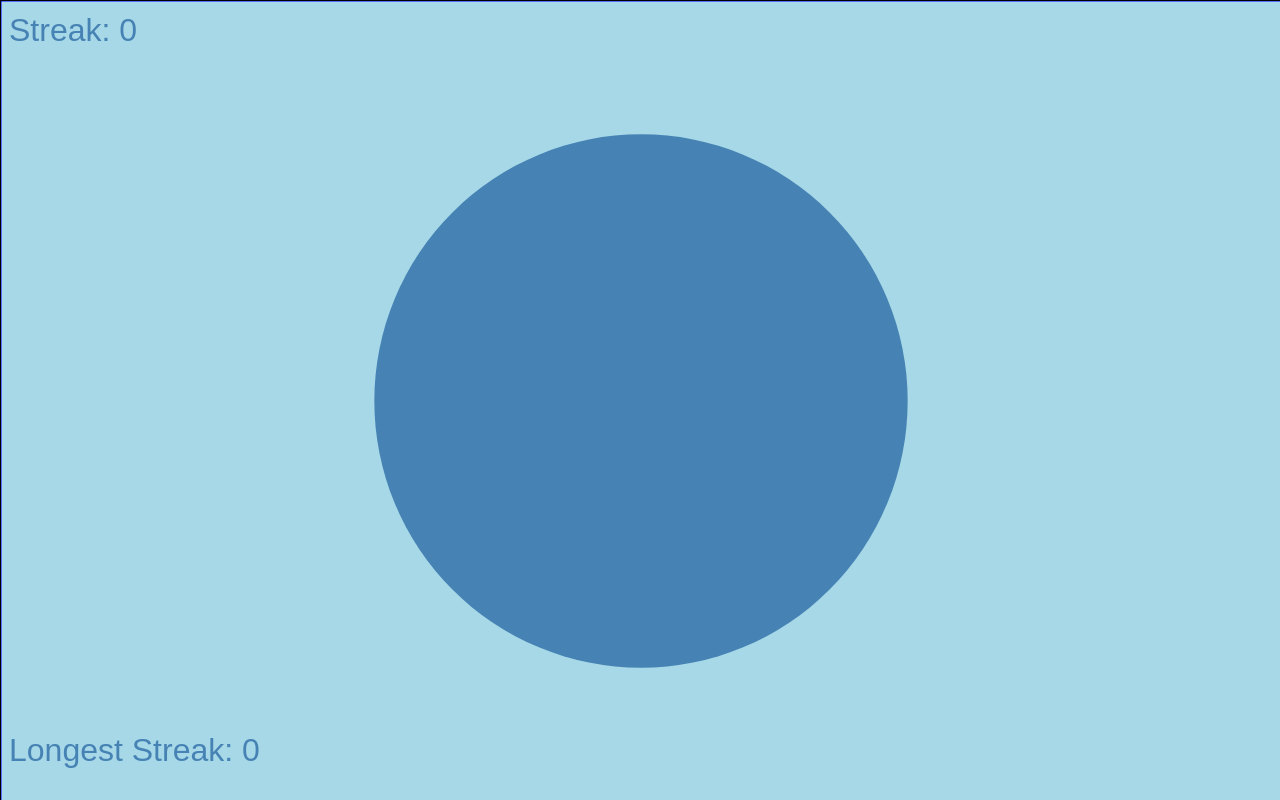
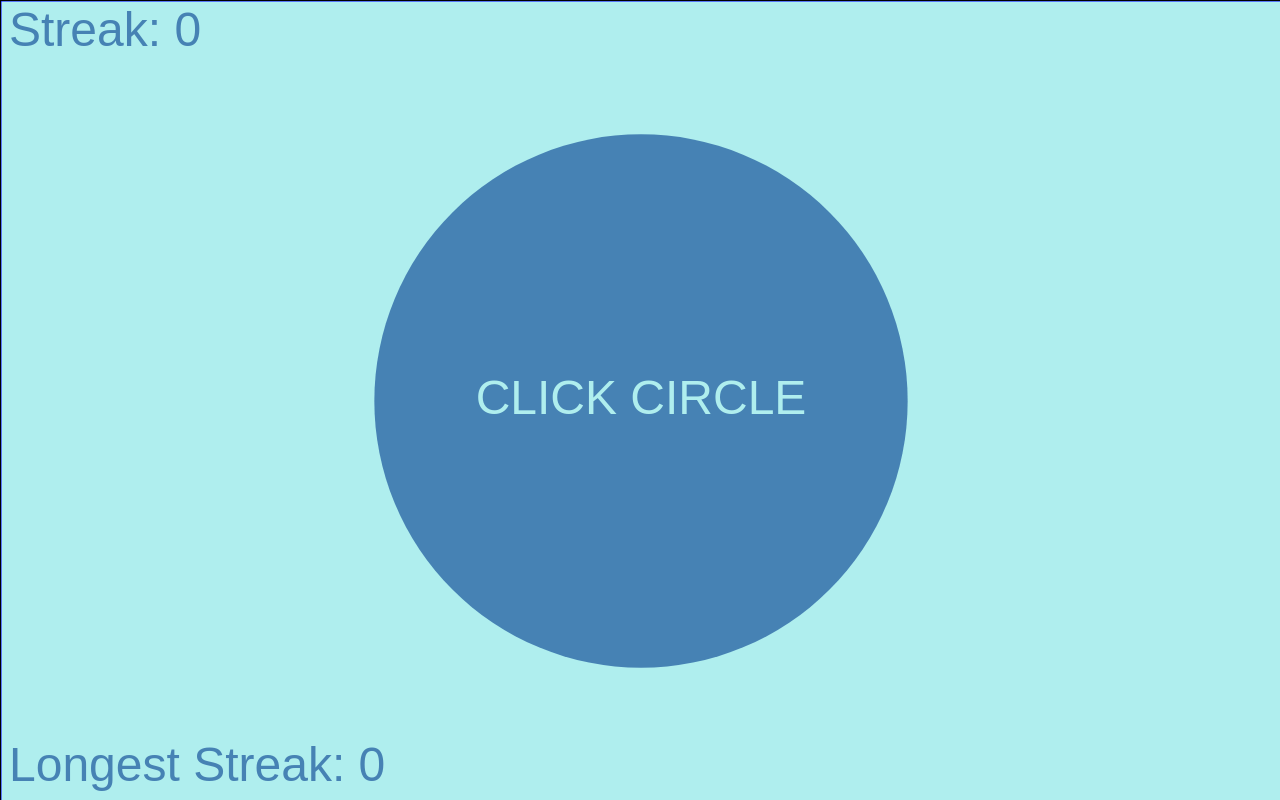
Before and after one commit to YNFM/Squircles, a plain HTML site: page index.html in a window 1280 px wide. Drawn offline with Linux system fonts and the light colour scheme.

Commit message:
fixed colours and added starting screen text

```diff
--- a/squircles.css
+++ b/squircles.css
@@ -1,5 +1,5 @@
 html, body {
-    font-family: Impact, Haettenschweiler, 'Arial Narrow Bold', sans-serif;
+    /* font-family: Impact, Haettenschweiler, 'Arial Narrow Bold', sans-serif; */
     width:  100%;
     height: 100%;
     margin: 0;
@@ -12,5 +12,5 @@ canvas {
     left: 0px;
     top: 0px;
     border: 1px solid black;
-    background-color: #a6d8e7;
+    background-color: paleturquoise;
 }
--- a/squircles.js
+++ b/squircles.js
@@ -23,7 +23,6 @@ let ctx = canvas.getContext("2d");
     }
 })();
 
-// rest of code
 let ballRadius = Math.min(canvas.height, canvas.width)/3; // size of ball relative to canvas height
 let x = canvas.width/2; // start ball in middle of page
 let y = canvas.height/2; // start ball in middle of page
@@ -37,6 +36,14 @@ let moveCircleAnimation;
 let highestScore = 0;
 // let playerAlive = true;
 
+function startingText() {
+    ctx.fillStyle = "paleturquoise";
+    ctx.font = "3em Arial";
+    ctx.textAlign="center";
+    ctx.textBaseline = "middle";
+    ctx.fillText("CLICK CIRCLE", (canvas.width/2), (canvas.height/2));
+}
+
 // draw ball
 function drawBall() {
     ctx.beginPath();
@@ -48,16 +55,17 @@ function drawBall() {
 
 // write score
 function drawScore() {
-    ctx.font = "2em Arial";
+    ctx.font = "3em Arial";
     ctx.fillStyle = "steelblue";
-    ctx.fillText("Streak: "+score, 8, 40);
-    ctx.font = "2em Arial";
+    ctx.fillText("Streak: "+score, 8, 45);
+    ctx.font = "3em Arial";
     ctx.fillStyle = "steelblue";
-    ctx.fillText("Longest Streak: "+highestScore, 8, canvas.height-40);
+    ctx.fillText("Longest Streak: "+highestScore, 8, canvas.height-20);
 }
 
 drawBall();
 drawScore();
+startingText();
 
 // redraw circle in new location
 function moveCircle() {
@@ -110,6 +118,7 @@ function streakLost() {
     ctx.clearRect(0, 0, canvas.width, canvas.height);
     drawBall();
     drawScore();
+    startingText();
 }
 
 // click listener, add point if correct, etc
@@ -130,7 +139,7 @@ canvas.addEventListener('click', function(event) {
     }
 }, false);
 
-function gameOver() {
+/* function gameOver() {
 
     ctx.clearRect(0, 0, canvas.width, canvas.height);
     ctx.beginPath();
@@ -147,7 +156,7 @@ function gameOver() {
     ctx.textAlign="center";
     ctx.textBaseline = "middle";
     ctx.fillText("GAME OVER", (canvas.width/2), (canvas.height/2));
-}
+} */
 
 // add additional balls, different colour
 
```
